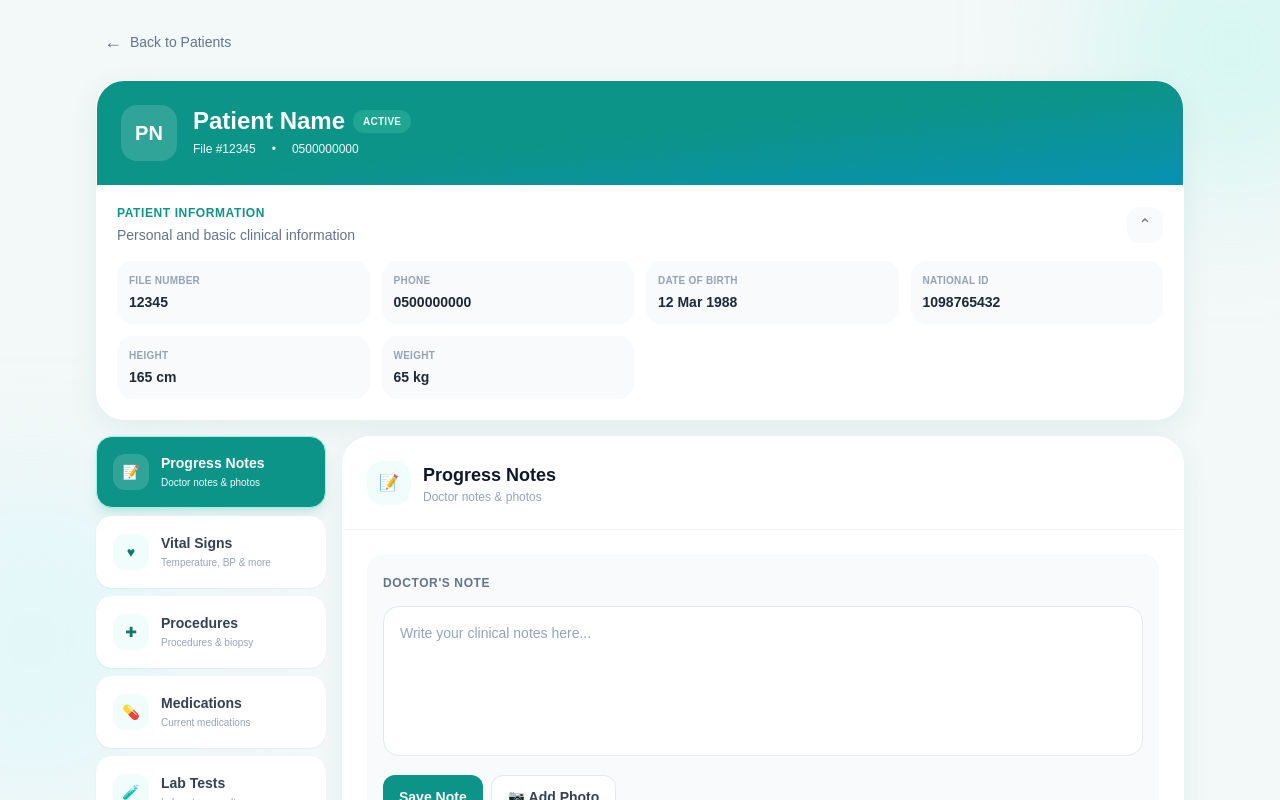
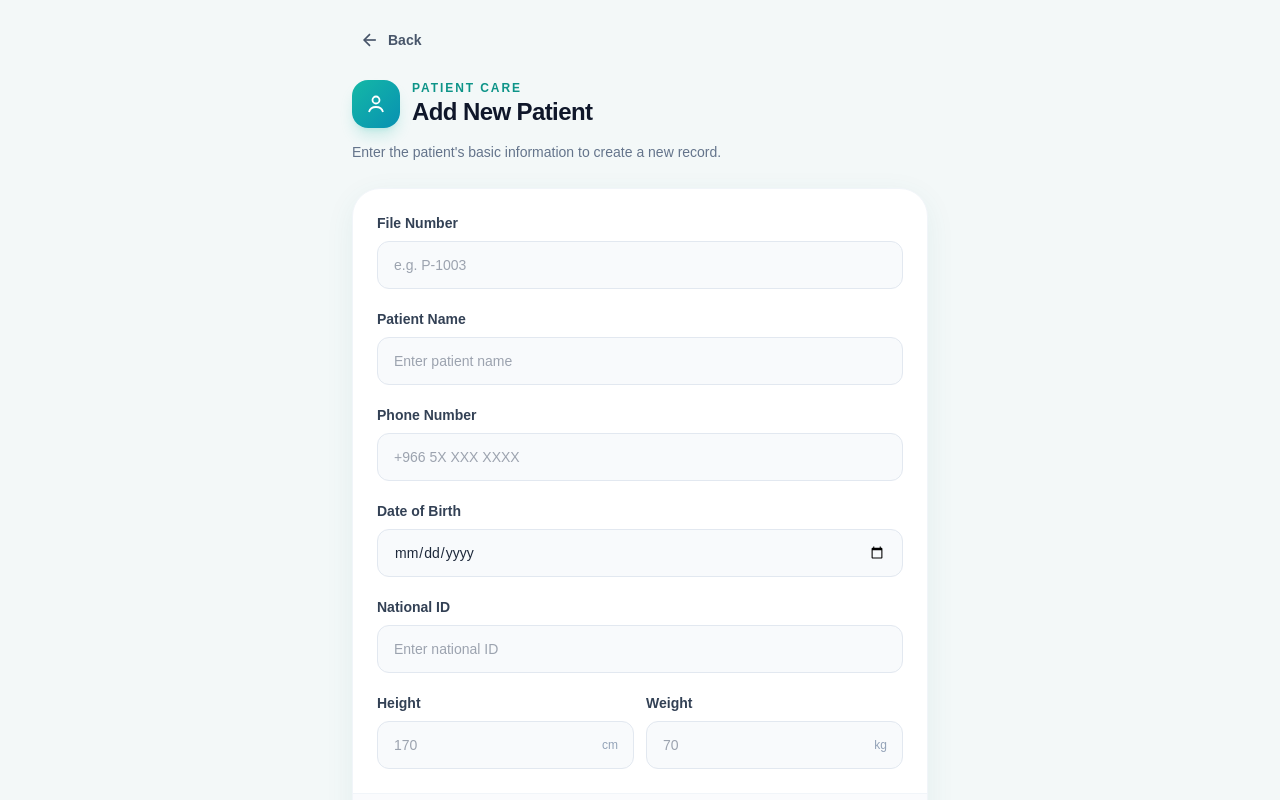
Before and after one commit to zahraemran63/Patientrecords, a Next.js app: page /patient/new in a window 1280 px wide. Shown: the top 800 px of the page. Built offline with nearby package versions, Linux system fonts and the light colour scheme; no server answers.

Commit message:
Add patient creation page

```diff
--- a/app/page.tsx
+++ b/app/page.tsx
@@ -195,15 +195,15 @@ export default function HomePage() {
               </div>
             </div>
 
-            <button
-              type="button"
-              className="flex h-11 shrink-0 items-center gap-2 rounded-2xl bg-teal-600 px-4 text-sm font-semibold text-white shadow-lg shadow-teal-600/20 transition hover:bg-teal-700 active:scale-[0.98]"
-            >
-              <PlusIcon />
+            <Link
+  href="/patient/new"
+  className="flex h-11 shrink-0 items-center gap-2 rounded-2xl bg-teal-600 px-4 text-sm font-semibold text-white shadow-lg shadow-teal-600/20 transition hover:bg-teal-700 active:scale-[0.98]"
+>
+  <PlusIcon />
+  <span className="hidden sm:inline">Add Patient</span>
+  <span className="sm:hidden">Add</span>
+</Link>
 
-              <span className="hidden sm:inline">Add Patient</span>
-              <span className="sm:hidden">Add</span>
-            </button>
           </div>
 
           <p className="mt-4 max-w-xl text-sm leading-6 text-slate-500">
--- /dev/null
+++ b/app/patient/new/page.tsx
@@ -0,0 +1,274 @@
+"use client";
+
+import { FormEvent, useState } from "react";
+import { useRouter } from "next/navigation";
+import { supabase } from "../../lib/supabase";
+
+function ArrowLeftIcon() {
+  return (
+    <svg
+      viewBox="0 0 24 24"
+      fill="none"
+      stroke="currentColor"
+      strokeWidth="2"
+      className="h-5 w-5"
+    >
+      <path d="M19 12H5" />
+      <path d="m12 19-7-7 7-7" />
+    </svg>
+  );
+}
+
+function UserIcon() {
+  return (
+    <svg
+      viewBox="0 0 24 24"
+      fill="none"
+      stroke="currentColor"
+      strokeWidth="1.8"
+      className="h-6 w-6"
+    >
+      <circle cx="12" cy="8" r="3.5" />
+      <path d="M5 20c.8-3.2 3.2-5 7-5s6.2 1.8 7 5" />
+    </svg>
+  );
+}
+
+export default function NewPatientPage() {
+  const router = useRouter();
+
+  const [fileNumber, setFileNumber] = useState("");
+  const [name, setName] = useState("");
+  const [phone, setPhone] = useState("");
+  const [dateOfBirth, setDateOfBirth] = useState("");
+  const [nationalId, setNationalId] = useState("");
+  const [height, setHeight] = useState("");
+  const [weight, setWeight] = useState("");
+
+  const [saving, setSaving] = useState(false);
+  const [error, setError] = useState("");
+
+  async function handleSubmit(event: FormEvent<HTMLFormElement>) {
+    event.preventDefault();
+
+    setError("");
+
+    if (!fileNumber.trim() || !name.trim()) {
+      setError("File Number and Patient Name are required.");
+      return;
+    }
+
+    setSaving(true);
+
+    const { data, error } = await supabase
+      .from("clinic_patients")
+      .insert({
+        file_number: fileNumber.trim(),
+        name: name.trim(),
+        phone: phone.trim() || null,
+        date_of_birth: dateOfBirth || null,
+        national_id: nationalId.trim() || null,
+        height: height ? Number(height) : null,
+        weight: weight ? Number(weight) : null,
+      })
+      .select("id")
+      .single();
+
+    if (error) {
+      console.error(error);
+      setError(error.message);
+      setSaving(false);
+      return;
+    }
+
+    router.push(`/patient/${data.id}`);
+  }
+
+  return (
+    <main className="min-h-screen bg-[#f3f8f8] px-4 py-5 text-slate-800">
+      <div className="mx-auto w-full max-w-xl">
+        {/* Header */}
+        <header className="mb-6">
+          <button
+            type="button"
+            onClick={() => router.back()}
+            className="mb-5 flex h-10 items-center gap-2 rounded-xl px-2 text-sm font-semibold text-slate-600 transition hover:bg-white hover:text-teal-700"
+          >
+            <ArrowLeftIcon />
+            Back
+          </button>
+
+          <div className="flex items-center gap-3">
+            <div className="flex h-12 w-12 shrink-0 items-center justify-center rounded-2xl bg-gradient-to-br from-teal-500 to-cyan-600 text-white shadow-lg shadow-teal-500/20">
+              <UserIcon />
+            </div>
+
+            <div>
+              <p className="text-xs font-semibold uppercase tracking-[0.16em] text-teal-600">
+                Patient Care
+              </p>
+
+              <h1 className="text-2xl font-bold tracking-tight text-slate-900">
+                Add New Patient
+              </h1>
+            </div>
+          </div>
+
+          <p className="mt-3 text-sm leading-6 text-slate-500">
+            Enter the patient&apos;s basic information to create a new record.
+          </p>
+        </header>
+
+        {/* Form */}
+        <form
+          onSubmit={handleSubmit}
+          className="overflow-hidden rounded-[28px] border border-slate-100 bg-white shadow-[0_8px_30px_rgba(15,118,110,0.07)]"
+        >
+          <div className="space-y-5 p-5 sm:p-6">
+            {/* File Number */}
+            <div>
+              <label className="mb-2 block text-sm font-semibold text-slate-700">
+                File Number
+              </label>
+
+              <input
+                type="text"
+                value={fileNumber}
+                onChange={(e) => setFileNumber(e.target.value)}
+                placeholder="e.g. P-1003"
+                required
+                className="h-12 w-full rounded-xl border border-slate-200 bg-slate-50 px-4 text-sm outline-none transition focus:border-teal-400 focus:bg-white focus:ring-4 focus:ring-teal-500/10"
+              />
+            </div>
+
+            {/* Name */}
+            <div>
+              <label className="mb-2 block text-sm font-semibold text-slate-700">
+                Patient Name
+              </label>
+
+              <input
+                type="text"
+                value={name}
+                onChange={(e) => setName(e.target.value)}
+                placeholder="Enter patient name"
+                required
+                className="h-12 w-full rounded-xl border border-slate-200 bg-slate-50 px-4 text-sm outline-none transition focus:border-teal-400 focus:bg-white focus:ring-4 focus:ring-teal-500/10"
+              />
+            </div>
+
+            {/* Phone */}
+            <div>
+              <label className="mb-2 block text-sm font-semibold text-slate-700">
+                Phone Number
+              </label>
+
+              <input
+                type="tel"
+                value={phone}
+                onChange={(e) => setPhone(e.target.value)}
+                placeholder="+966 5X XXX XXXX"
+                className="h-12 w-full rounded-xl border border-slate-200 bg-slate-50 px-4 text-sm outline-none transition focus:border-teal-400 focus:bg-white focus:ring-4 focus:ring-teal-500/10"
+              />
+            </div>
+
+            {/* Date of Birth */}
+            <div>
+              <label className="mb-2 block text-sm font-semibold text-slate-700">
+                Date of Birth
+              </label>
+
+              <input
+                type="date"
+                value={dateOfBirth}
+                onChange={(e) => setDateOfBirth(e.target.value)}
+                className="h-12 w-full rounded-xl border border-slate-200 bg-slate-50 px-4 text-sm outline-none transition focus:border-teal-400 focus:bg-white focus:ring-4 focus:ring-teal-500/10"
+              />
+            </div>
+
+            {/* National ID */}
+            <div>
+              <label className="mb-2 block text-sm font-semibold text-slate-700">
+                National ID
+              </label>
+
+              <input
+                type="text"
+                inputMode="numeric"
+                value={nationalId}
+                onChange={(e) => setNationalId(e.target.value)}
+                placeholder="Enter national ID"
+                className="h-12 w-full rounded-xl border border-slate-200 bg-slate-50 px-4 text-sm outline-none transition focus:border-teal-400 focus:bg-white focus:ring-4 focus:ring-teal-500/10"
+              />
+            </div>
+
+            {/* Height + Weight */}
+            <div className="grid grid-cols-2 gap-3">
+              <div>
+                <label className="mb-2 block text-sm font-semibold text-slate-700">
+                  Height
+                </label>
+
+                <div className="relative">
+                  <input
+                    type="number"
+                    min="0"
+                    step="0.1"
+                    value={height}
+                    onChange={(e) => setHeight(e.target.value)}
+                    placeholder="170"
+                    className="h-12 w-full rounded-xl border border-slate-200 bg-slate-50 px-4 pr-12 text-sm outline-none transition focus:border-teal-400 focus:bg-white focus:ring-4 focus:ring-teal-500/10"
+                  />
+
+                  <span className="pointer-events-none absolute right-4 top-1/2 -translate-y-1/2 text-xs font-medium text-slate-400">
+                    cm
+                  </span>
+                </div>
+              </div>
+
+              <div>
+                <label className="mb-2 block text-sm font-semibold text-slate-700">
+                  Weight
+                </label>
+
+                <div className="relative">
+                  <input
+                    type="number"
+                    min="0"
+                    step="0.1"
+                    value={weight}
+                    onChange={(e) => setWeight(e.target.value)}
+                    placeholder="70"
+                    className="h-12 w-full rounded-xl border border-slate-200 bg-slate-50 px-4 pr-12 text-sm outline-none transition focus:border-teal-400 focus:bg-white focus:ring-4 focus:ring-teal-500/10"
+                  />
+
+                  <span className="pointer-events-none absolute right-4 top-1/2 -translate-y-1/2 text-xs font-medium text-slate-400">
+                    kg
+                  </span>
+                </div>
+              </div>
+            </div>
+
+            {/* Error */}
+            {error && (
+              <div className="rounded-2xl border border-red-100 bg-red-50 p-3 text-sm leading-5 text-red-600">
+                {error}
+              </div>
+            )}
+          </div>
+
+          {/* Actions */}
+          <div className="border-t border-slate-100 bg-slate-50/70 p-4">
+            <button
+              type="submit"
+              disabled={saving}
+              className="flex h-12 w-full items-center justify-center rounded-2xl bg-teal-600 text-sm font-semibold text-white shadow-sm transition hover:bg-teal-700 active:scale-[0.99] disabled:cursor-not-allowed disabled:opacity-60"
+            >
+              {saving ? "Saving Patient..." : "Save Patient"}
+            </button>
+          </div>
+        </form>
+      </div>
+    </main>
+  );
+}
```
